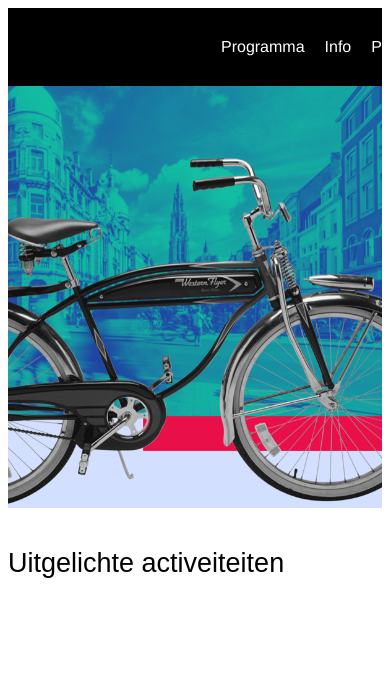
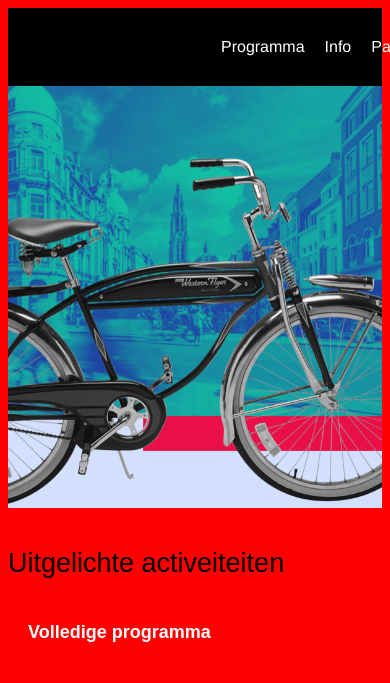
Before and after one commit to steijehillewaert/MAIII_MOBI, a PHP site: page / in a window 390 px wide; the page is wider, and only the part inside the window is pictured. Shown: the top 683 px of that part. Run offline with PHP 8.4, Linux system fonts and the light colour scheme; data that the repository does not hold is empty; some libraries are stand-ins or nearby versions.

Commit message:
Added some css magic 🎩

```diff
--- a/src/css/style.css
+++ b/src/css/style.css
@@ -454,10 +454,6 @@ aside address {
 
   &.pinkgreen {
     background-color: var(--pink);
-
-    &:hover {
-      box-shadow: .3rem .3rem 0 var(--pink);
-    }
   }
 
   &.bluegreen {
@@ -466,3 +462,9 @@ aside address {
     align-self: center;
   }
 }
+
+@media only screen and (max-width: 700px) {
+  body {
+    background-color: red;
+  }
+}
```
